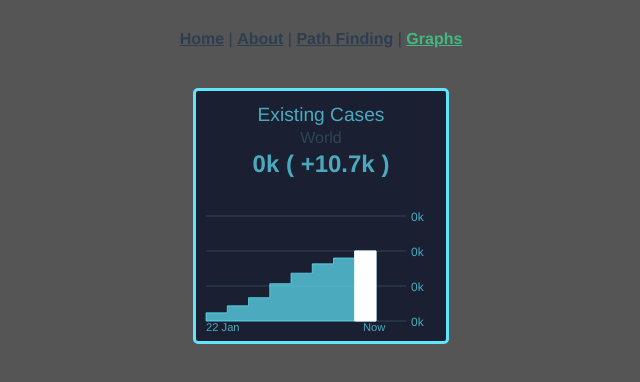
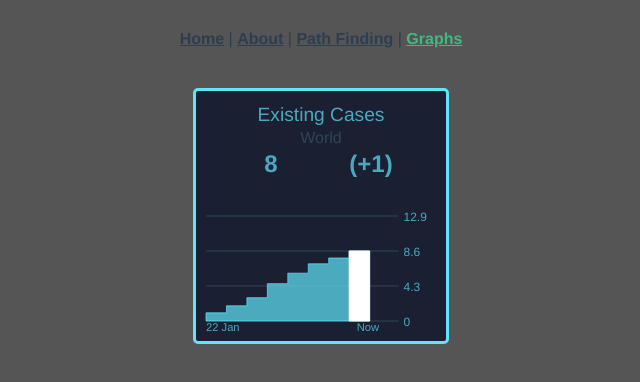
Before and after one commit to James-Bartulis/vue_testing, a Vue app: page /graphs in a window 1280 px wide. Shown: the top 382 px of the page, without its empty margins (319-959 px from the left). Built offline with nearby package versions, Linux system fonts and the light colour scheme.

Commit message:
added formatNumbers function

```diff
--- a/src/views/Graphs.vue
+++ b/src/views/Graphs.vue
@@ -3,7 +3,10 @@
 		<!-- Titles -->
 		<text x="50%" y="10%" dominant-baseline="middle" text-anchor="middle" fill="#60e4fa" class="dimmer medium" :class="{'brighter' : isHovered}"> {{title}} </text>
 		<text x="50%" y="19%" dominant-baseline="middle" text-anchor="middle" fill="#375466" class="dimmer small" :class="{'brighter' : isHovered}"> {{location}} </text>
-		<text x="50%" y="30%" dominant-baseline="middle" text-anchor="middle" fill="#60e4fa" class="dimmer large" :class="{'brighter' : isHovered}"> {{Math.floor(lastValue/1000)}}k ( +10.7k )</text>
+		<g class="dimmer large" :class="{'brighter' : isHovered}">
+			<text x="30%" y="30%" dominant-baseline="middle" text-anchor="middle" fill="#60e4fa">{{formatNumbers(lastValue)}}</text>
+			<text x="70%" y="30%" dominant-baseline="middle" text-anchor="middle" fill="#60e4fa">({{formatNumbers(recentChange, true)}})</text>
+		</g>
 
 		<!-- Bottom Titles -->
 		<text :x="dataWidth-3" :y="bottomGraph + 10" class="dimmer" :class="{'brighter' : isHovered}" fill="#60e4fa">Now</text>
@@ -12,7 +15,7 @@
 		<!-- Horizontal Lines -->
 		<g v-for="n in horizontalLines" :transform="`translate(10, ${bottomGraph})`" class="dimmer supersmall" :class="{'brighter' : isHovered}">
 			<line x1="0" :x2="graphWidth" :y1="-(n-1)*adjustedHeight(maxValue)/2" :y2="-(n-1)*adjustedHeight(maxValue)/2" stroke="#375466" stroke-width="1" stroke-linecap="butt"/>
-			<text :x="graphWidth + 5" :y="-(n-1)*adjustedHeight(maxValue)/2 + 5">{{ Math.floor(((n-1) * maxValue/2)/1000) }}k</text>
+			<text :x="graphWidth + 5" :y="-(n-1)*adjustedHeight(maxValue)/2 + 5">{{formatNumbers((n-1) * maxValue/2)}}</text>
 		</g>
 		<!-- Data: -->
 		<polygon :points="polygonGraphData" style="fill:#60e4fa; stroke:#60e4fa; stroke-width:1;" class="dimmer" :class="{'brighter' : isHovered}" :transform="`translate(10, ${bottomGraph})`" />
@@ -35,6 +38,7 @@ export default{
 			title: "Existing Cases",
 			location: "World",
 			lastValue: 0,
+			recentChange: 0,
 			startDate: "22 Jan",
 			chartData: [5,7,3,7,2,8,1,9,5,4,7,2,8,1,5,7,3,7,2,8,1,9,5,4,7,2,8,1,5,7,3,7,2,8,1,9,5,4,7,2,8,1,5,7,3,7,2,8,1,9,5,4,7,2,8,1],
 			maxValue: 1,
@@ -62,8 +66,9 @@ export default{
 	methods: {
 		randomize() {
 			this.chartData = [];
-			for(let i = 0; i < 203; i++){
-				this.chartData.push(1 + Math.floor(Math.random() * 500000));
+			let range = Math.floor(Math.random() * 5000000);
+			for(let i = 0; i < 406; i++){
+				this.chartData.push(1 + Math.floor(Math.random() * range));
 			}
 
 			this.chartData.sort(function(a, b){return a-b});
@@ -71,7 +76,9 @@ export default{
 			this.setMaxValue;
 			this.createPolygonGraphData();
 
+			if(this.simplifiedData.length < 2) return;
 			this.lastValue = Math.floor(this.simplifiedData[this.simplifiedData.length - 1]);
+			this.recentChange = this.lastValue - Math.floor(this.simplifiedData[this.simplifiedData.length - 2]);
 		},
 		adjustedHeight(value) {
 			return (this.dataHeight - this.bottomGap) / this.maxValue * value;
@@ -105,6 +112,28 @@ export default{
 		},
 		ToggleHover() {
 			this.isHovered = !this.isHovered;
+		},
+		formatNumbers(value, WSign = false) {
+			let rounded, negative = false;
+			if(value < 0){
+				value *= -1;
+				negative = true;
+			}
+			if(value > 1000000){
+				rounded = String((value/1000000).toFixed(1));
+				if(rounded[rounded.length-1] == '0') { rounded = rounded.slice(0, rounded.length-2); }
+				return (negative ? '-' : (WSign ? '+' : '')) + rounded + 'm';
+
+			}else if(value > 1000){
+				rounded = String((value/1000).toFixed(1));
+				if(rounded[rounded.length-1] == '0') { rounded = rounded.slice(0, rounded.length-2); }
+				return (negative ? '-' : (WSign ? '+' : '')) + rounded + 'k';
+
+			}else{
+				rounded = String((value).toFixed(1));
+				if(rounded[rounded.length-1] == '0') { rounded = rounded.slice(0, rounded.length-2); }
+				return (negative ? '-' : (WSign ? '+' : '')) + rounded;
+			}
 		}
 	},
 	computed: {
@@ -118,7 +147,7 @@ export default{
 	},
 	beforeMount() {
 		this.graphHeight = this.height * 0.45;
-		this.graphWidth = this.width * 0.8;
+		this.graphWidth = this.width * 0.77;
 		this.dataHeight = this.graphHeight * 0.8;
 		this.dataWidth = this.graphWidth * 0.85;
 		this.bottomGraph = this.height - this.bottomGap;
@@ -126,6 +155,8 @@ export default{
 		this.chartData.sort(function(a, b){return a-b});
 		this.setSimplifiedData();
 		this.setMaxValue;
+		this.lastValue = Math.floor(this.simplifiedData[this.simplifiedData.length - 1]);
+		this.recentChange = this.lastValue - Math.floor(this.simplifiedData[this.simplifiedData.length - 2]);
 		this.createPolygonGraphData();
 
 		// Debug Lines
```
